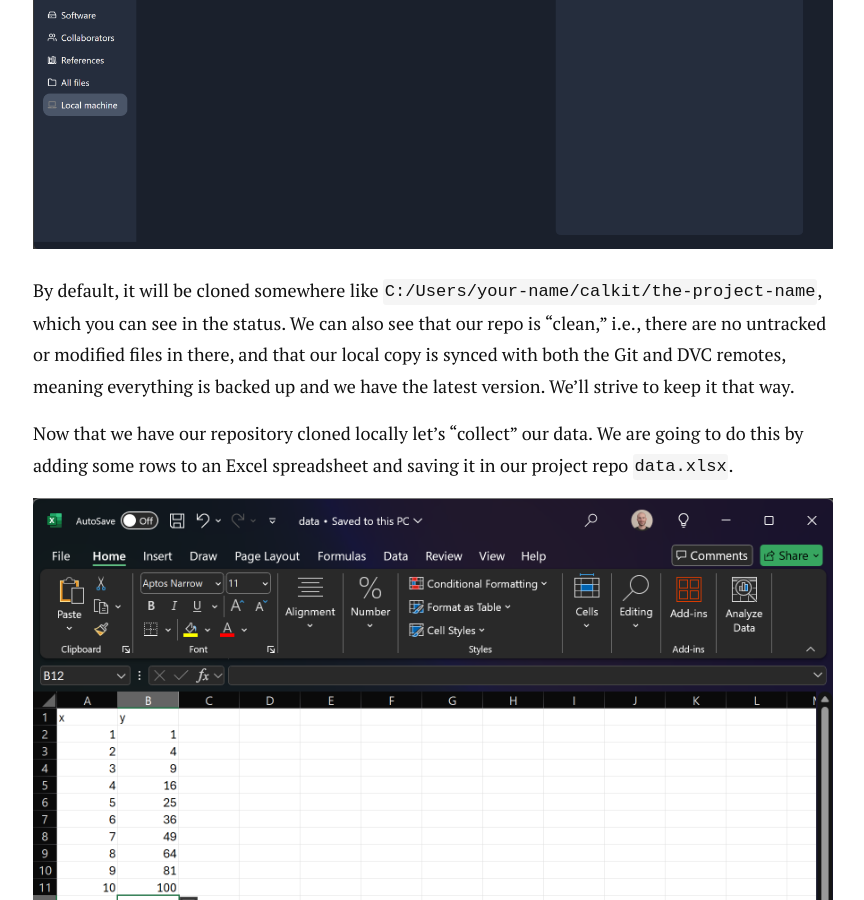
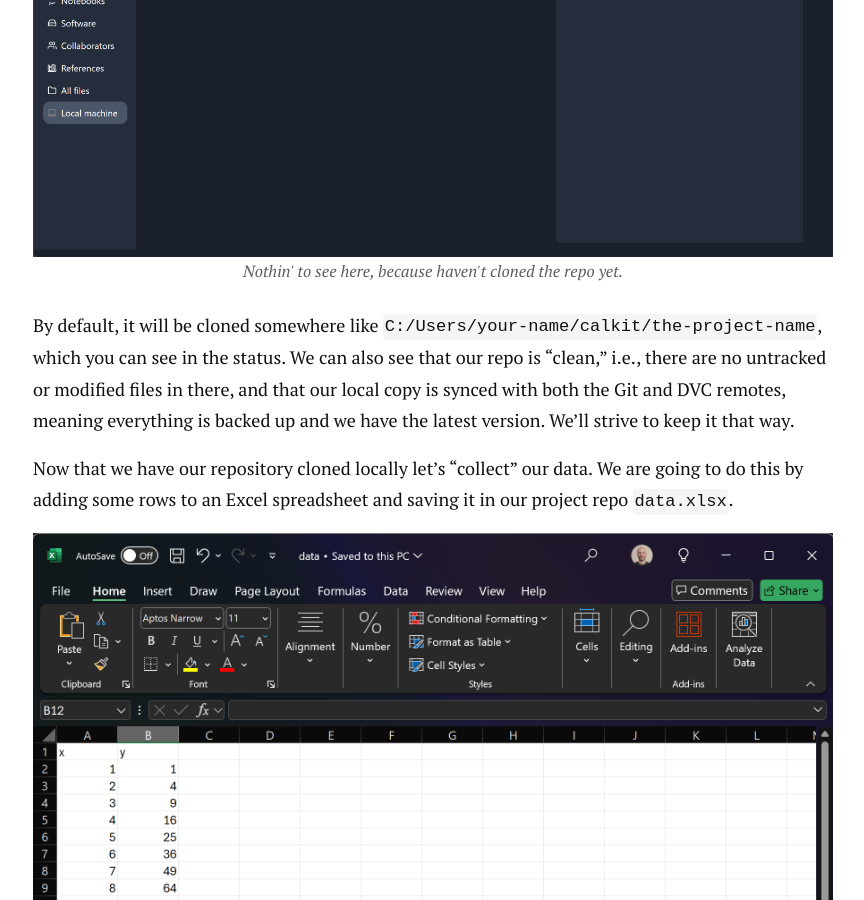
Before and after one commit to petebachant/petebachant.github.io, a Jekyll site: the page built from _posts/2024-11-12-office-repro.markdown, in a window 1280 px wide and 900 px high, scrolled down 4670 px. Shown: the whole window, without its empty margins (207-1071 px from the left). Built offline with Jekyll 4.4.1, drawn with Linux system fonts in a browser that asks for light colours; nearby versions of some CDN libraries; comment, search, counter and statistics services are not loaded.

Commit message:
Move needs clone into figure

```diff
--- a/_posts/2024-11-12-office-repro.markdown
+++ b/_posts/2024-11-12-office-repro.markdown
@@ -120,7 +120,10 @@ If we navigate to our project page on calkit.io,
 then go to the local machine page, we see that the repo has never been
 cloned to our computer, so let's click the clone button.
 
-![The repo has not yet been cloned.](/images/repro-office/needs-clone.png)
+{% include figure.html
+src="/images/repro-office/needs-clone.png"
+caption="Nothin' to see here, because haven't cloned the repo yet."
+%}
 
 By default, it will be cloned somewhere
 like `C:/Users/your-name/calkit/the-project-name`,
```
